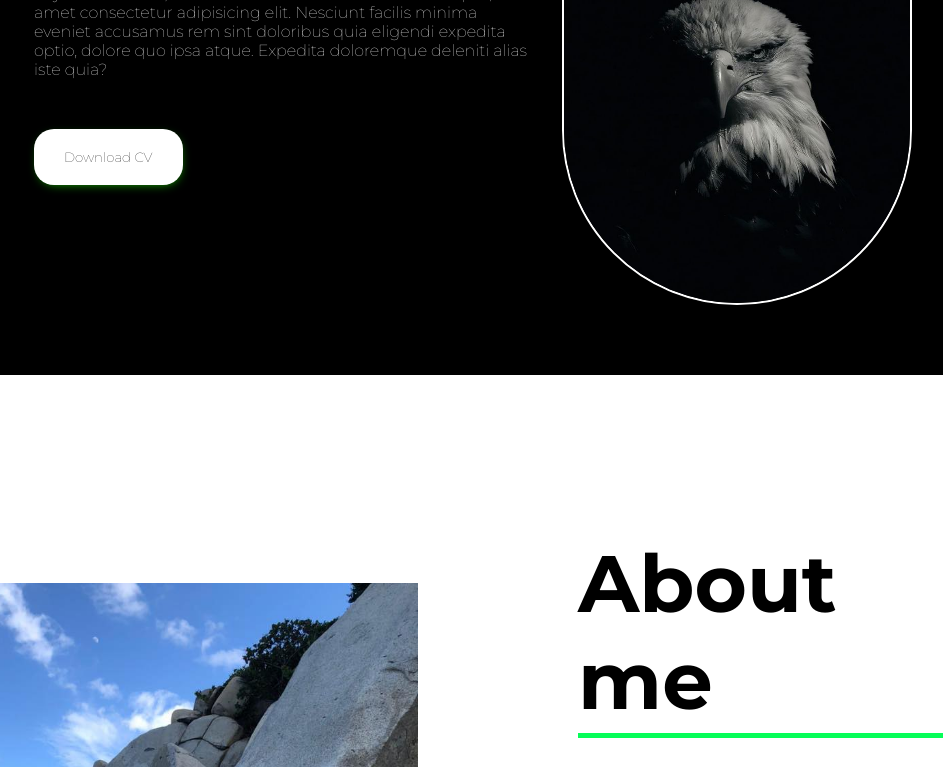
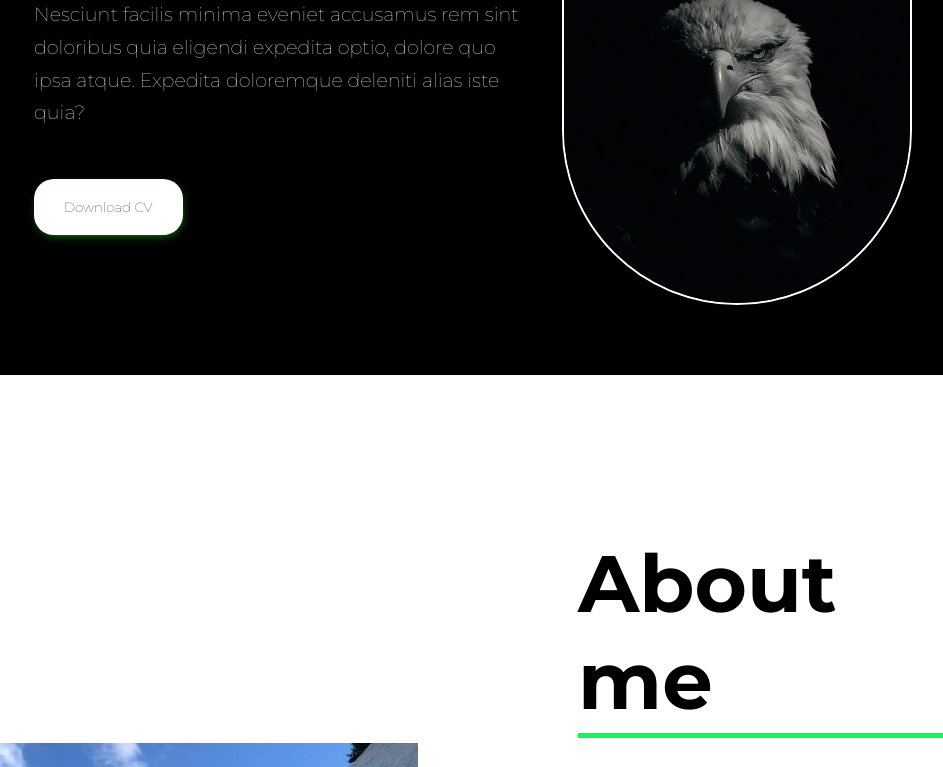
Before and after one commit to JPablohenao/paginaweb, a plain HTML site: page index.html in a window 1280 px wide. Shown: the part 425-1192 px from the top of the page, without its empty margins (94-1037 px from the left). Drawn offline with Linux system fonts and the light colour scheme.

Commit message:
primer commit

```diff
--- a/style.css
+++ b/style.css
@@ -72,7 +72,10 @@ body {
   align-items: center;
   gap: 2em;
 }
-
+p {
+  font-size: 1.2rem;
+  line-height: 1.7;
+}
 h1 {
   font-size: 4em;
 }
```
